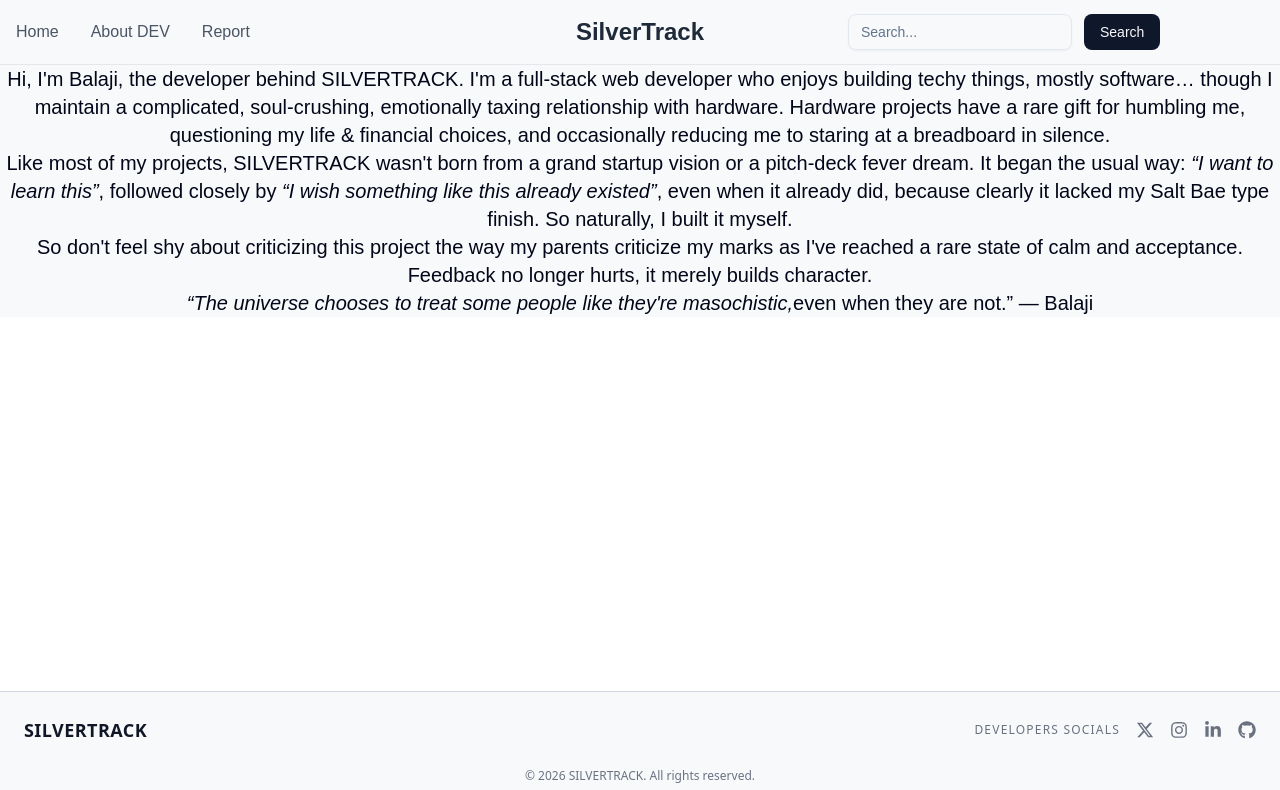
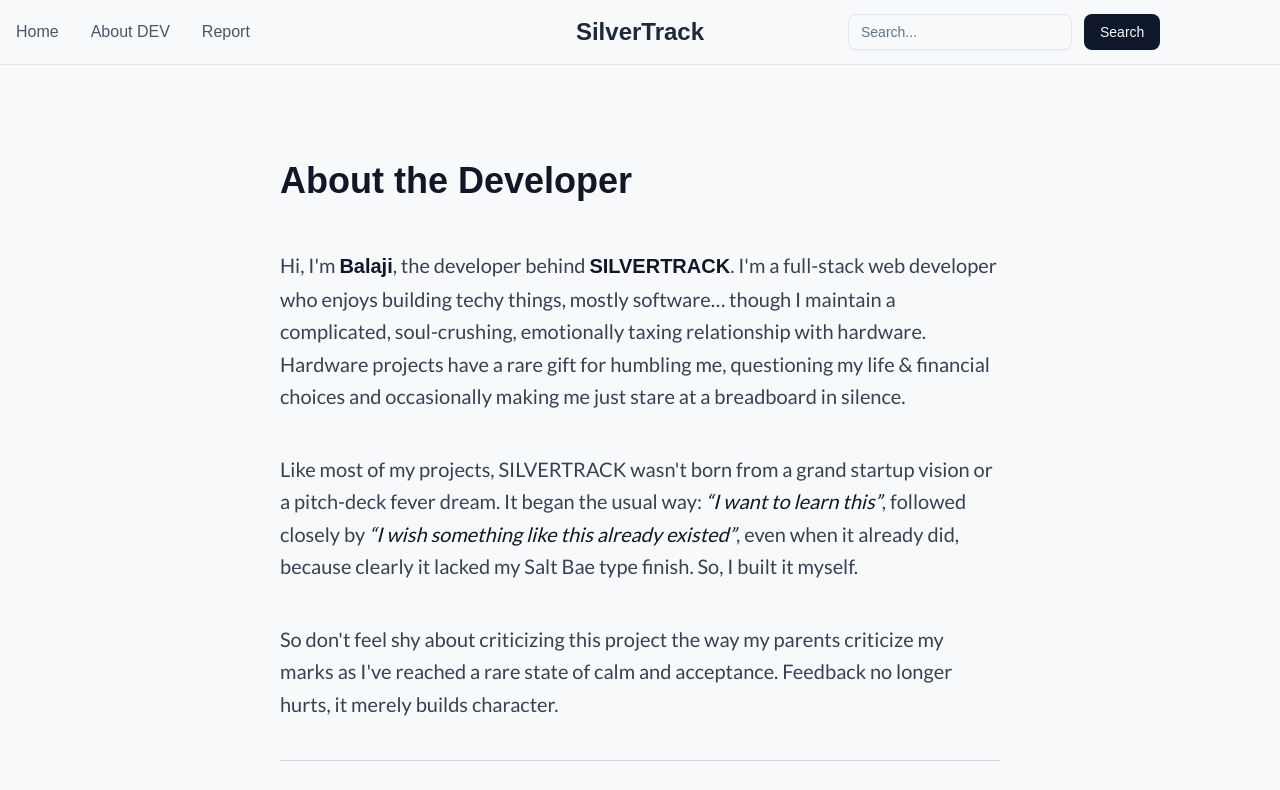
Before and after one commit to balajiNadar08/SilverTrack, a Next.js app in the folder frontend/: page /about-dev in a window 1280 px wide. Shown: the top 790 px of the page. Built offline with nearby package versions, Linux system fonts and the light colour scheme; a web font is replaced by a local one.

Commit message:
Made changes in typography

```diff
--- a/frontend/src/app/about-dev/page.tsx
+++ b/frontend/src/app/about-dev/page.tsx
@@ -1,4 +1,4 @@
-import { Zalando_Sans_Expanded } from "next/font/google";
+import { Zalando_Sans_Expanded, Lato } from "next/font/google";
 
 const zalando = Zalando_Sans_Expanded({
   subsets: ["latin"],
@@ -6,43 +6,72 @@ const zalando = Zalando_Sans_Expanded({
   display: "swap",
 });
 
+const lato = Lato({
+  subsets: ["latin"],
+  weight: ["300", "400", "700", "900"],
+  variable: "--font-lato",
+  display: "swap",
+});
+
 const page = () => {
   return (
-    <div
-      className={`w-full flex bg-[#F8F9FA] ${zalando.className} text-center`}
-    >
-      <div className="flex flex-col">
-        <p className={`w-full text-xl ${zalando.className}`}>
-          Hi, I'm <span>Balaji</span>, the developer behind{" "}
-          <span>SILVERTRACK</span>. I'm a full-stack web developer who enjoys
-          building techy things, mostly software… though I maintain a
-          complicated, soul-crushing, emotionally taxing relationship with
-          hardware. Hardware projects have a rare gift for humbling me,
-          questioning my life & financial choices, and occasionally reducing me
-          to staring at a breadboard in silence.
+    <div className={`w-full bg-[#F8F9FA] ${lato.className}`}>
+      <div className="max-w-3xl mx-auto py-24 px-6">
+
+        <h1 className={`text-3xl sm:text-4xl font-bold mb-12 text-gray-900 ${zalando.className}`}>
+          About the Developer
+        </h1>
+
+        <div className="flex flex-col gap-10 text-gray-700 leading-relaxed text-lg sm:text-xl">
+
+          <p>
+            Hi, I'm{" "}
+            <span className={`${zalando.className} font-semibold text-gray-900`}>
+              Balaji
+            </span>
+            , the developer behind{" "}
+            <span className={`${zalando.className} font-semibold text-gray-900`}>
+              SILVERTRACK
+            </span>
+            . I'm a full-stack web developer who enjoys building techy things,
+            mostly software… though I maintain a complicated, soul-crushing,
+            emotionally taxing relationship with hardware. Hardware projects
+            have a rare gift for humbling me, questioning my life & financial
+            choices and occasionally making me just stare at a breadboard in
+            silence.
           </p>
-        <p className={`w-full text-xl ${zalando.className}`}>
-          {" "}
-          Like most of my projects, SILVERTRACK wasn't born from a grand startup
-          vision or a pitch-deck fever dream. It began the usual way:{" "}
-          <i>“I want to learn this”</i>, followed closely by{" "}
-          <i>“I wish something like this already existed”</i>, even when it
-          already did, because clearly it lacked my Salt Bae type finish. So
-          naturally, I built it myself.
+
+          <p>
+            Like most of my projects, SILVERTRACK wasn't born from a grand
+            startup vision or a pitch-deck fever dream. It began the usual way:{" "}
+            <span className="italic text-gray-900">
+              “I want to learn this”
+            </span>
+            , followed closely by{" "}
+            <span className="italic text-gray-900">
+              “I wish something like this already existed”
+            </span>
+            , even when it already did, because clearly it lacked my Salt Bae
+            type finish. So, I built it myself.
           </p>
-        <p className={`w-full text-xl ${zalando.className}`}>
-          {" "}
+
+          <p>
             So don't feel shy about criticizing this project the way my parents
             criticize my marks as I've reached a rare state of calm and
-          acceptance. Feedback no longer hurts, it merely builds character.{" "}
+            acceptance. Feedback no longer hurts, it merely builds character.
           </p>
-        <p className={`w-full text-xl ${zalando.className}`}>
-          {" "}
-          <i>
-            “The universe chooses to treat some people like they're masochistic,
-          </i>
-          even when they are not.” — Balaji
+
+          <div className="pt-6 border-t border-gray-300">
+            <p
+              className={`italic text-xl sm:text-2xl text-gray-900 ${zalando.className}`}
+            >
+              “The universe chooses to treat some people like they're masochist,
+              even when they are not.”
             </p>
+            <p className="mt-3 text-gray-600">— Balaji</p>
+          </div>
+
+        </div>
       </div>
     </div>
   );
```
Lines whose indentation alone changed are shown as unchanged.
